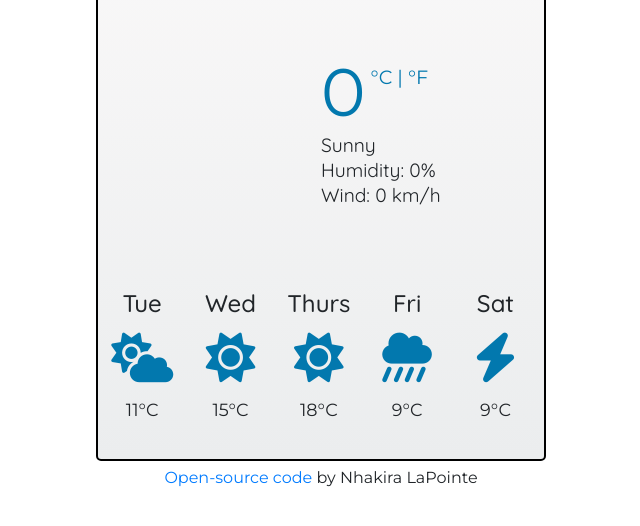
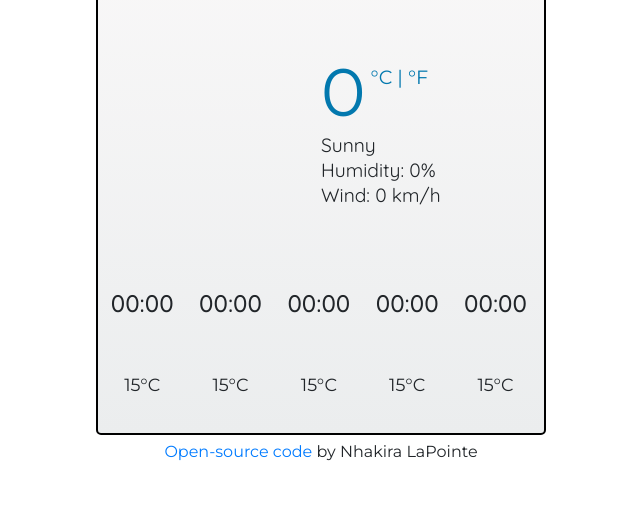
Before and after one commit to NLaPointe21/weather-app, a plain HTML site: page index.html in a window 1280 px wide. Shown: the part 238-764 px from the top of the page, without its empty margins (319-959 px from the left). Drawn offline with nearby package versions, Linux system fonts and the light colour scheme.

Commit message:
Changes week forecast to hourly
1st attempt to make hourly forecast

```diff
--- a/index.html
+++ b/index.html
@@ -3,12 +3,6 @@
   <head>
     <meta charset="UTF-8" />
     <meta name="viewport" content="width=device-width, initial-scale=1.0" />
-
-<!------------------ Font Awesome Link ----------------->
-    <script
-      src="https://kit.fontawesome.com/f2296357eb.js"
-      crossorigin="anonymous"
-    ></script>
 
 <!------------------- Google Fonts ---------------------->
     <link rel="preconnect" href="https://fonts.gstatic.com">
@@ -69,31 +63,31 @@
       </div>
 
       <div class="container">
-        <div class="row week-weather-div">
-          <div class="col-2 week-weather">
-            <h4>Tue</h4>
-            <i class="fas fa-cloud-sun weather-icons"></i>
-            <p>11°C</p>
+        <div class="row forecast-div">
+          <div class="col-2 hourly-forecast">
+            <h4>00:00</h4>
+             <img src="" class="weather-icons" alt=""></img>
+            <p><span>15</span>°C</p>
           </div>
-          <div class="col-2 week-weather">
-            <h4>Wed</h4>
-            <i class="fas fa-sun weather-icons"></i>
-            <p>15°C</p>
+          <div class="col-2 hourly-forecast">
+            <h4>00:00</h4>
+            <img src="" class="weather-icons" alt=""></img>
+            <p><span>15</span>°C</p>
           </div>
-          <div class="col-2 week-weather">
-            <h4>Thurs</h4>
-            <i class="fas fa-sun weather-icons"></i>
-            <p>18°C</p>
+          <div class="col-2 hourly-forecast">
+            <h4>00:00</h4>
+            <img src="" class="weather-icons" alt=""></img>
+            <p><span>15</span>°C</p>
           </div>
-          <div class="col-2 week-weather">
-            <h4>Fri</h4>
-            <i class="fas fa-cloud-showers-heavy weather-icons"></i>
-            <p>9°C</p>
+          <div class="col-2 hourly-forecast">
+            <h4>00:00</h4>
+            <img src="" class="weather-icons" alt=""></img>
+            <p><span>15</span>°C</p>
           </div>
-          <div class="col-2 week-weather">
-            <h4>Sat</h4>
-            <i class="fas fa-bolt weather-icons"></i>
-            <p>9°C</p>
+          <div class="col-2 hourly-forecast">
+            <h4>00:00</h4>
+            <img src="" class="weather-icons" alt=""></img>
+            <p><span>15</span>°C</p>
           </div>
         </div>
       </div>
--- a/src/script.js
+++ b/src/script.js
@@ -72,12 +72,45 @@ function displayTemp(response) {
   );
   iconElement.setAttribute("alt", response.data.weather[0].description);
 }
+// --------------------------------------------FORECAST------------------------------------------
+/ function dispalyForecast(response) {
+  let forecastElement = document.querySelector("#forecast");
+  forecastElement.innerHTML = null;
+  let forecast = null;
+
+  for (let index = 0; index < 6; index++) {
+    forecast = response.data.list[index];
+    forecastElement.innerHTML += `
+    <div class="col-2 hourly-forecast">
+      <h4> ${formatHours(forecast.dt * 1000)}</h4>
+      <img src="http://openweathermap.org/img/wn/${forecast.weather[0].icon}@2x.png" class="weather-icons" alt=""></img>
+      <p>${Math.round(forecast.main.temp)}°</p>
+    </div>`;
+  }
+}
+
+
+
+
+
+
+
+
+
+
+  `;
+  }
+}
+
 
 // ----------------------------------------SEARCH FOR CITY---------------------------------------
 function search(city) {
   let apiKey = "bcab18012202c8b1538d81911758744a";
   let apiUrl = `https://api.openweathermap.org/data/2.5/weather?q=${city}&appid=${apiKey}&units=metric`;
   axios.get(apiUrl).then(displayTemp);
+
+  apiUrl = `http://api.openweathermap.org/data/2.5/forecast?q=${city}&units=metric&appid=${apiKey}`;
+  axios.get(apiUrl).then(displayForecast);
 }
 
 function searchSubmit(event) {
@@ -96,6 +129,9 @@ function searchCity(position) {
   let apiKey = "bcab18012202c8b1538d81911758744a";
   let apiUrl = `https://api.openweathermap.org/data/2.5/weather?units=metric&lat=${lat}&lon=${lon}&appid=${apiKey}`;
   axios.get(apiUrl).then(displayTemp);
+
+  apiUrl = `http://api.openweathermap.org/data/2.5/forecast?units=metric&lat=${lat}&lon=${lon}&appid=${apiKey}`;
+  axios.get(apiUrl).then(displayForecast);
 }
 
 function getCurrentPosition(event) {
@@ -105,3 +141,5 @@ function getCurrentPosition(event) {
 
 let locationButton = document.querySelector(".current-location");
 locationButton.addEventListener("click", getCurrentPosition);
+
+search("london");
--- a/src/styles.css
+++ b/src/styles.css
@@ -121,7 +121,7 @@ p {
   text-align: center;
 }
 
-.week-weather {
+.hourly-forecast {
   margin: 0 7px;
   padding: 0;
   text-align: center;
```
